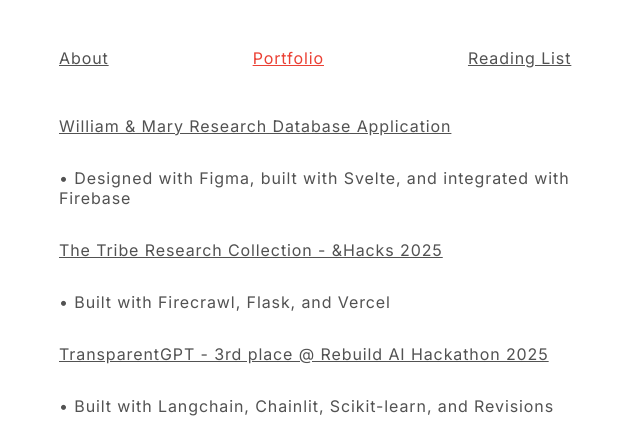
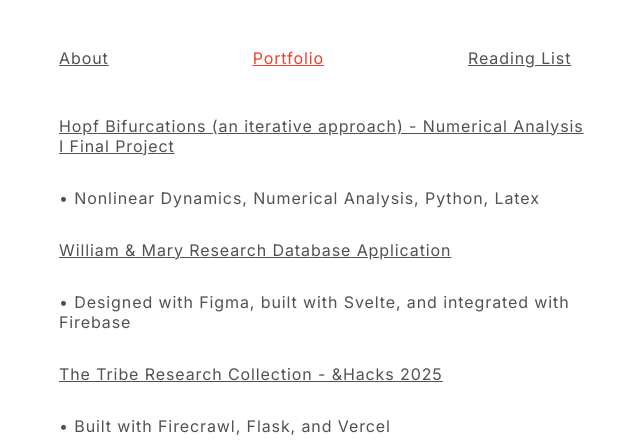
Before and after one commit to rrachelhuangg/rachelhuang.dev, a Flask app: page /portfolio in a window 1280 px wide. Shown: the part 186-634 px from the top of the page, without its empty margins (317-957 px from the left). Run offline with Flask 3, Linux system fonts and the light colour scheme.

Commit message:
Updated portfolio list.

```diff
--- a/templates/portfolio.html
+++ b/templates/portfolio.html
@@ -34,6 +34,8 @@
     </div>
 </div>
 <div id="main-content">
+    <a href="{{url_for('static', filename='numerical-analysis-project.pdf')}}" target="_blank" rel="noopener noreferrer">Hopf Bifurcations (an iterative approach) - Numerical Analysis I Final Project</a>
+    <div>• Nonlinear Dynamics, Numerical Analysis, Python, Latex</div>
     <a href="https://aiclubwm.com/opportunities">William & Mary Research Database Application</a>
     <div>• Designed with Figma, built with Svelte, and integrated with Firebase</div>
     <a href="https://tribe-research-collection-2025-hack.vercel.app/">The Tribe Research Collection - &Hacks 2025</a>
```
Also changed, not shown: 1 other file.
